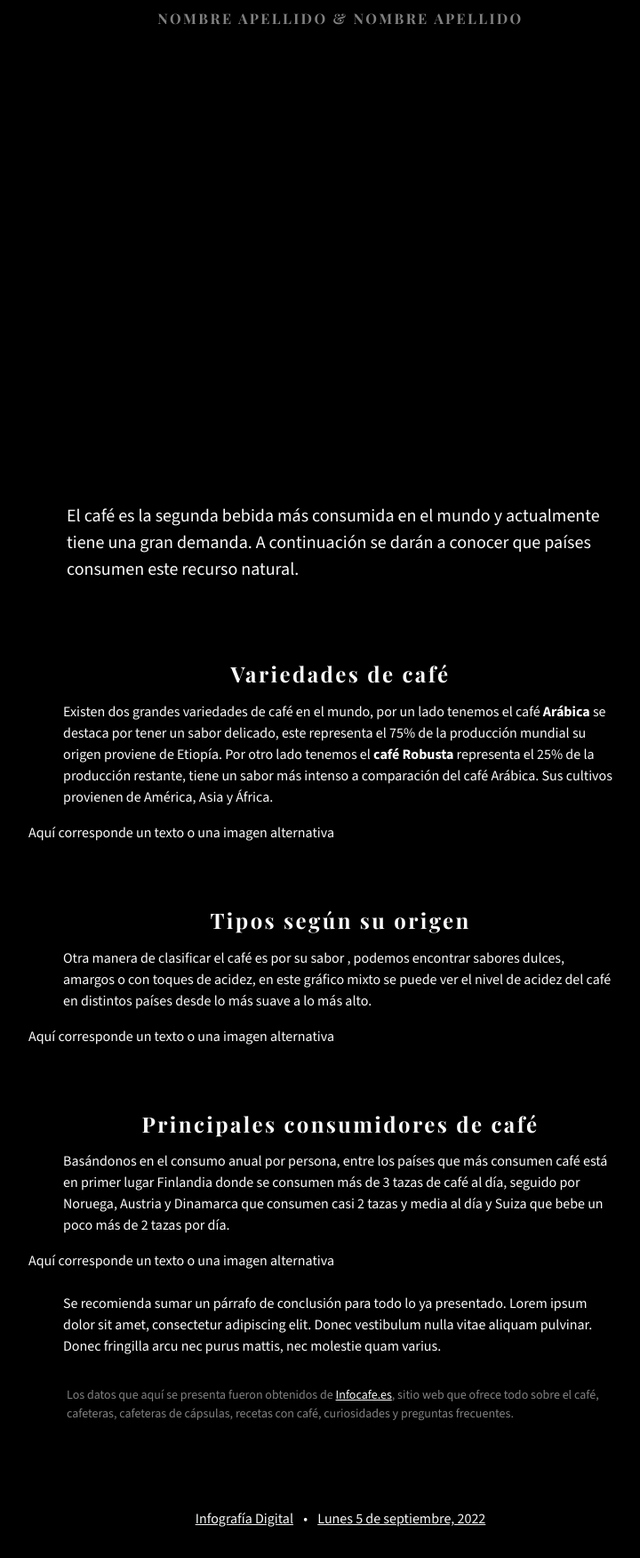
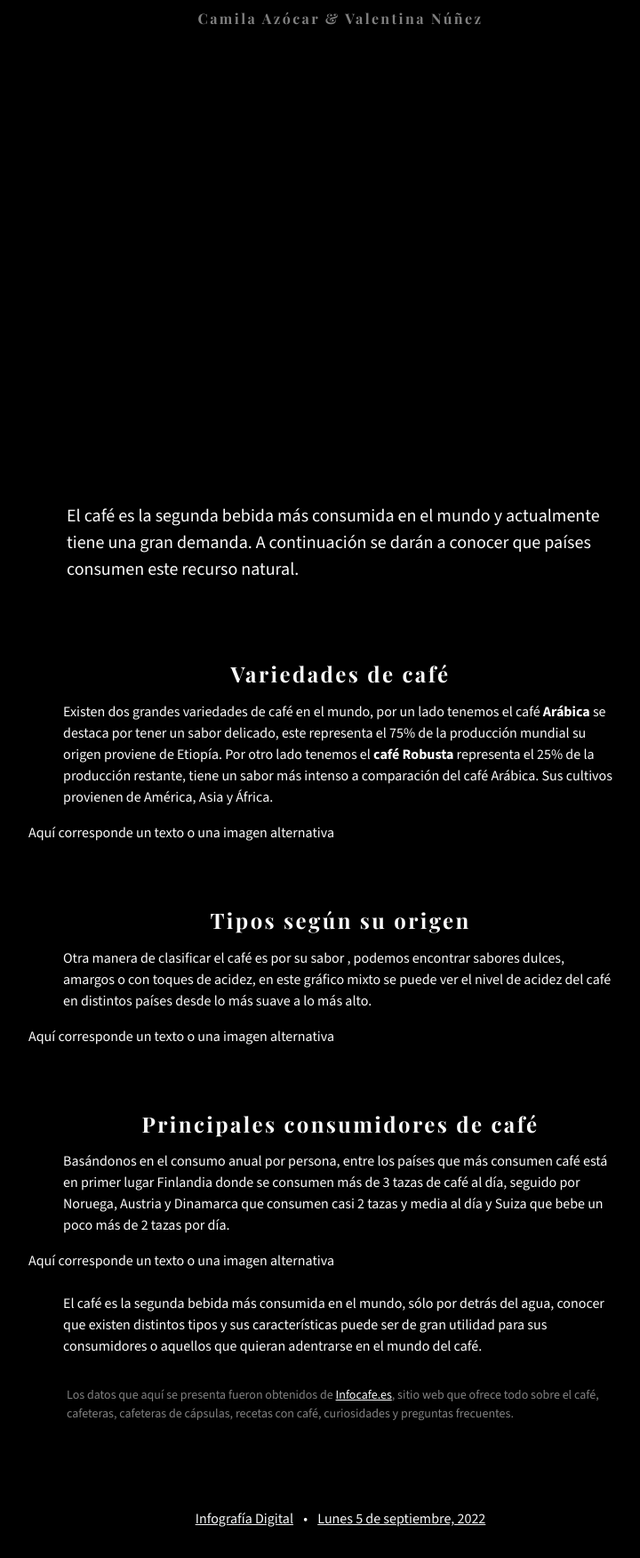
Before and after one commit to valenunez6/clase-05, a plain HTML site: page index.html in a window 1280 px wide. Shown: the part 115-1866 px from the top of the page at 89% size, without its empty margins (257-977 px from the left). Drawn offline with nearby package versions, Linux system fonts and the light colour scheme.

Commit message:
Update index.html

```diff
--- a/index.html
+++ b/index.html
@@ -40,7 +40,7 @@
                 font-style: normal;
             }
         </style>
-        <title>Reemplaza este título que se muestra en la ventana de tu navegador</title>
+        <title>Clase 05 - Café</title>
     </head>
     <body>
         <header class="container" style="min-height: 85vh;">
@@ -48,7 +48,7 @@
                 <div class="col-sm-11 col-md-10 col-lg-9 col-xl-8 col-xxl-7 mx-auto">
                     <h1 class="mt-4 mb-3 text-center">¿Una tacita de café?</h1>
 
-                    <h2 class="mb-5 text-center fs-6 text-white-50">NOMBRE APELLIDO & NOMBRE APELLIDO</h2>
+                    <h2 class="mb-5 text-center fs-6 text-white-50">Camila Azócar & Valentina Núñez</h2>
                 </div>
             </div>
         </header>
@@ -103,7 +103,7 @@
                     </div>
                     <div class="col-sm-11 col-md-10 col-lg-9 col-xl-8 col-xxl-7 mt-4 mx-auto">
                         <p>
-                            Se recomienda sumar un párrafo de conclusión para todo lo ya presentado. Lorem ipsum dolor sit amet, consectetur adipiscing elit. Donec vestibulum nulla vitae aliquam pulvinar. Donec fringilla arcu nec purus mattis, nec molestie quam varius.
+                            El café es la segunda bebida más consumida en el mundo, sólo por detrás del agua, conocer que existen distintos tipos y sus características puede ser de gran utilidad para sus consumidores o aquellos que quieran adentrarse en el mundo del café.
                         </p>
                     </div>
                 </article>
```
